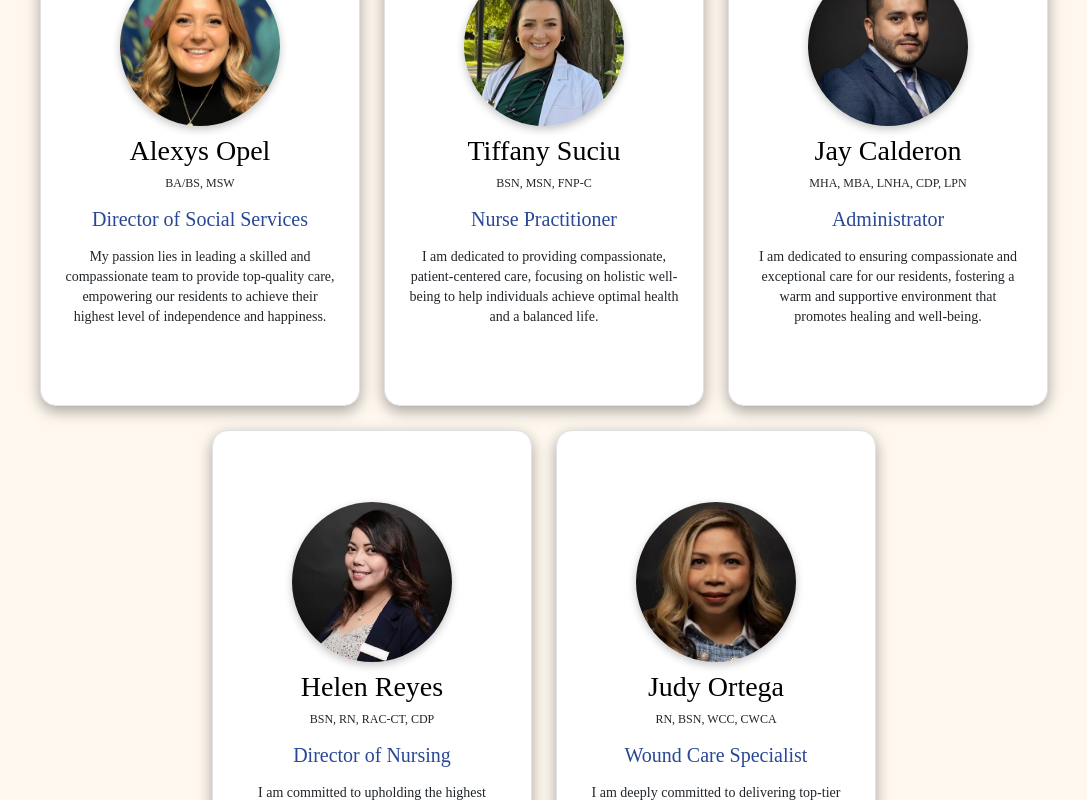
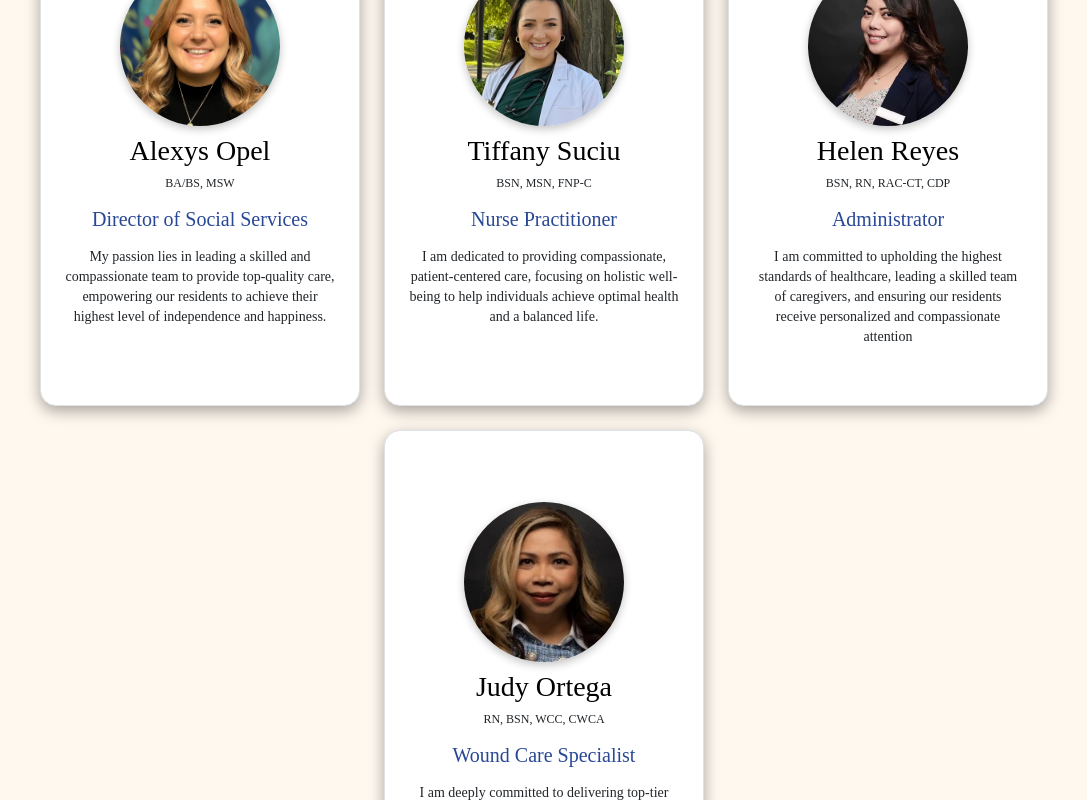
Before and after one commit to Jevus09/manor-website, a React (Create React App) app: page / in a window 1280 px wide. Shown: the part 3000-3800 px from the top of the page, without its empty margins (96-1183 px from the left). Built offline with nearby package versions, Linux system fonts and the light colour scheme.

Commit message:
Updated Admin + added G4A for analytical tracking

```diff
--- a/public/index.html
+++ b/public/index.html
@@ -23,6 +23,9 @@
     <link rel="apple-touch-icon" href="%PUBLIC_URL%/caduceus.png" />
 
     <link rel="manifest" href="%PUBLIC_URL%/manifest.json" />
+    <!-- Google tag (gtag.js) -->
+    <script async src="https://www.googletagmanager.com/gtag/js?id=G-3TVMEZ41VG"></script>
+    <script> window.dataLayer = window.dataLayer || []; function gtag(){dataLayer.push(arguments);} gtag('js', new Date()); gtag('config', 'G-3TVMEZ41VG'); </script>
 
     <title>Lee Manor | Home     </title>
   </head>
--- a/src/App.js
+++ b/src/App.js
@@ -10,12 +10,14 @@ import RehabilitaionScreen from './Screens/RehabilitaionScreen';
 import NursingCareScreen from './Screens/NursingCareScreen';
 import AdditionalServicesScreen from './Screens/AdditionalServicesScreen';
 import PageNotFoundScreen from './Screens/PageNotFoundScreen';
-
+import GATracker from './useGATracking';
 
 function App() {
+
   return (
     <Router>
-      <HeaderNavbar  />
+      <GATracker />
+      <HeaderNavbar />
       <Routes>
         <Route path="/" element={<HomeScreen />} exact />
         <Route path="/contact-us" element={<ContactScreen />} />
--- a/src/components/Team.js
+++ b/src/components/Team.js
@@ -1,5 +1,5 @@
 import React from 'react';
-import JAY from '../assets/greetings/jay.jpg';
+//import JAY from '../assets/greetings/jay.jpg';
 import HELEN from '../assets/greetings/helen.jpeg';
 import DIR from '../assets/greetings/director.webp';
 import JUDY from '../assets/greetings/Judy.webp';
@@ -24,20 +24,20 @@ const data = [
     title: 'BSN, MSN, FNP-C',
     desc: 'I am dedicated to providing compassionate, patient-centered care, focusing on holistic well-being to help individuals achieve optimal health and a balanced life.',
   },
-{
-  id: 3,
-  photo: JAY,
-  name: 'Jay Calderon',
-  job: 'Administrator',
-  title: 'MHA, MBA, LNHA, CDP, LPN',
-  desc: 'I am dedicated to ensuring compassionate and exceptional care for our residents, fostering a warm and supportive environment that promotes healing and well-being.',
-},
+  // {
+  //   id: 3,
+  //   photo: JAY,
+  //   name: 'Jay Calderon',
+  //   job: 'Administrator',
+  //   title: 'MHA, MBA, LNHA, CDP, LPN',
+  //   desc: 'I am dedicated to ensuring compassionate and exceptional care for our residents, fostering a warm and supportive environment that promotes healing and well-being.',
+  // },
   {
     id: 4,
     photo: HELEN,
     name: 'Helen Reyes',
     title: 'BSN, RN, RAC-CT, CDP',
-  job: 'Director of Nursing',
+    job: 'Administrator',
     desc: 'I am committed to upholding the highest standards of healthcare, leading a skilled team of caregivers, and ensuring our residents receive personalized and compassionate attention',
   },
 
@@ -58,15 +58,15 @@ const Team = () => {
 
 
   return (
-    <div className=' bg-[#fff8ef] py-20 '  id='team'  >
+    <div className=' bg-[#fff8ef] py-20 ' id='team'  >
       <div className='flex flex-col justify-center items-center pb-10' >
         <h1 className='text-3xl font-bold text-[#284795] ' >Guiding Excellence</h1>
         <h2 className='text-sm'>Meet Our Dedicated Leadership Team</h2>
       </div>
       <div className='flex flex-wrap py-12 gap-4  lg:px-20  justify-center ' >
         {data.map((item) => (
-                <div key={item.id}  className='border h-110 md:h-112  w-80 flex flex-col justify-center items-center text-center bg-white rounded-2xl' style={{boxShadow: 'rgba(0, 0, 0, 0.35) 0px 5px 15px'}} >
-                    <img src={item.photo} alt={item.name} className='h-40 rounded-full ' loading="lazy" style={{boxShadow: 'rgba(0, 0, 0, 0.24) 0px 3px 8px'}} />
+          <div key={item.id} className='border h-110 md:h-112  w-80 flex flex-col justify-center items-center text-center bg-white rounded-2xl' style={{ boxShadow: 'rgba(0, 0, 0, 0.35) 0px 5px 15px' }} >
+            <img src={item.photo} alt={item.name} className='h-40 rounded-full ' loading="lazy" style={{ boxShadow: 'rgba(0, 0, 0, 0.24) 0px 3px 8px' }} />
             <h3 className='text-black pt-2' >{item.name}</h3>
             <h5 className='text-xs mb-3' >{item.title}</h5>
             <h5 className='text-[#284795]' >{item.job}</h5>
--- /dev/null
+++ b/src/useGATracking.js
@@ -0,0 +1,38 @@
+// // src/useGATracking.js
+// import { useEffect } from 'react';
+// import { useLocation } from 'react-router-dom';
+
+// const useGATracking = () => {
+//     const location = useLocation();
+
+//     useEffect(() => {
+//         if (window.gtag) {
+//             window.gtag('config', 'G-3TVMEZ41VG', {
+//                 page_path: location.pathname + location.search,
+//             });
+//         }
+//     }, [location]);
+// };
+
+// export default useGATracking;
+
+
+// src/GATracker.js
+import { useLocation } from 'react-router-dom';
+import { useEffect } from 'react';
+
+const GATracker = () => {
+    const location = useLocation();
+
+    useEffect(() => {
+        if (window.gtag) {
+            window.gtag('config', 'G-3TVMEZ41VG', {
+                page_path: location.pathname + location.search,
+            });
+        }
+    }, [location]);
+
+    return null;
+};
+
+export default GATracker;
```
Lines whose indentation alone changed are shown as unchanged.
